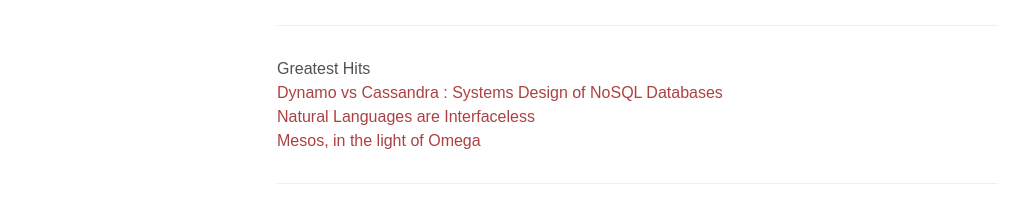
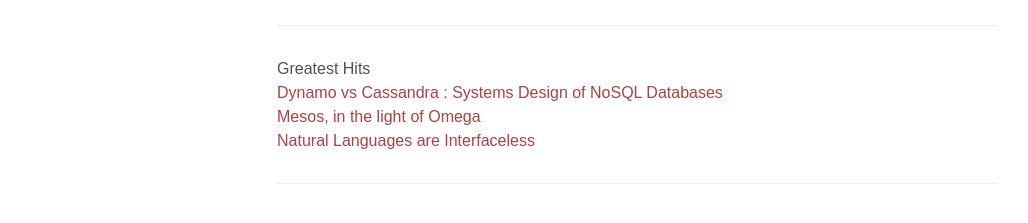
Before and after one commit to sujithjay/sujithjay.github.io, a Jekyll site: the page built from index.md, in a window 1280 px wide. Shown: the part 558-781 px from the top of the page, without its empty margins (3-1031 px from the left). Built offline with Jekyll 4.4.1, drawn with Linux system fonts in a browser that asks for light colours; nearby versions of some CDN libraries; some web fonts are replaced.

Commit message:
Update Index

```diff
--- a/index.md
+++ b/index.md
@@ -38,9 +38,9 @@
     </div>
     <a class="nodecor" href="/data-systems/dynamo-cassandra/">Dynamo vs Cassandra : Systems Design of NoSQL Databases</a>
     <br>
+    <a class="nodecor" href="/mesos">Mesos, in the light of Omega</a>
+    <br>
     <a class="nodecor" href="/interfaceless-languages">Natural Languages are Interfaceless</a>
-    <br>
-    <a class="nodecor" href="/mesos">Mesos, in the light of Omega</a>
   </div>
 </div>
 ----
```
